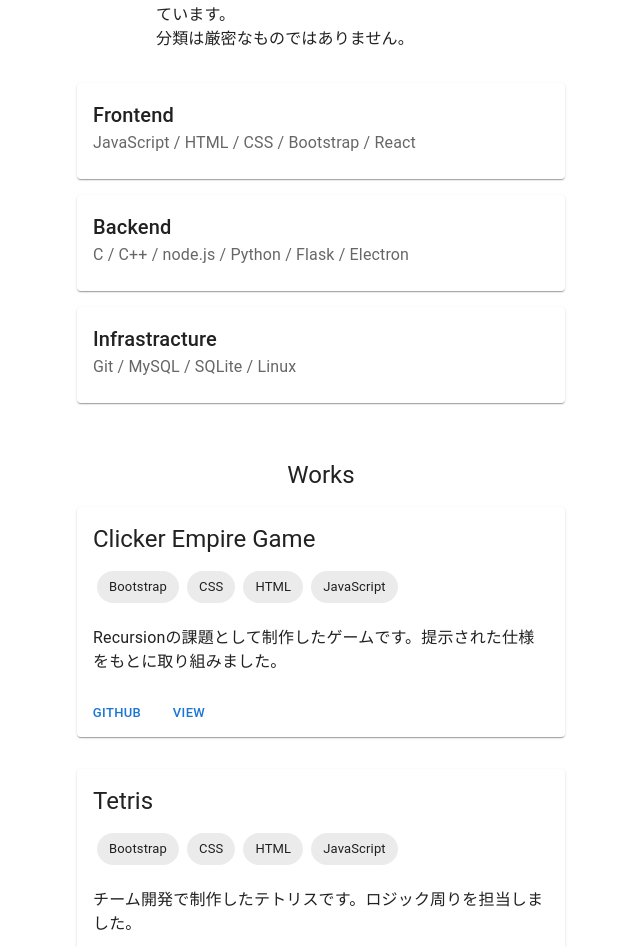
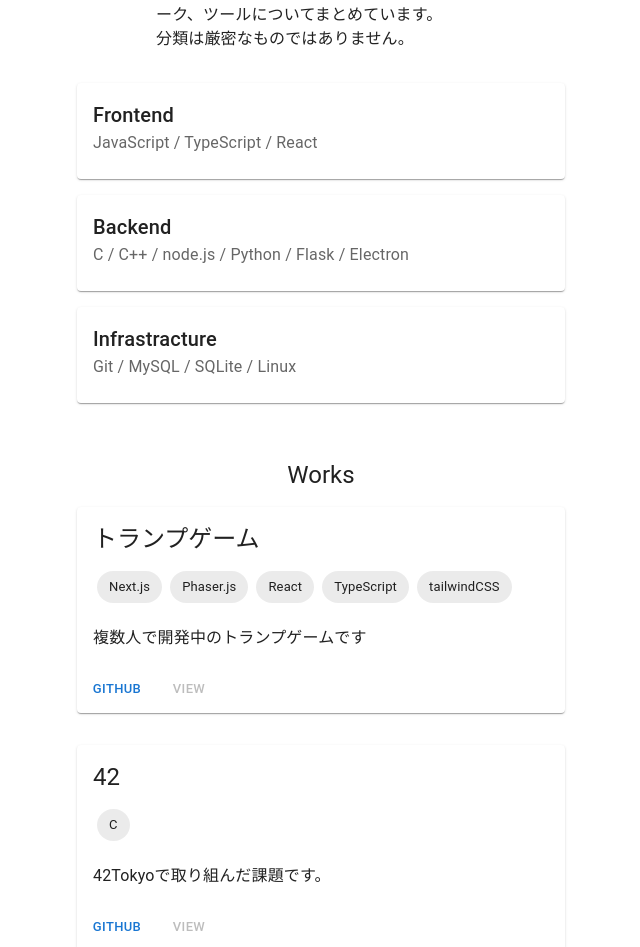
Before and after one commit to K4-R4/portfolio, a React (Create React App) app: page / in a window 1280 px wide. Shown: the part 683-1630 px from the top of the page, without its empty margins (319-959 px from the left). Built offline with nearby package versions, Linux system fonts and the light colour scheme.

Commit message:
docs/content: updated contents

```diff
--- a/src/components/About.tsx
+++ b/src/components/About.tsx
@@ -17,7 +17,7 @@ const About: React.FC = () => {
                             2023年5月から、<Link href={'https://42tokyo.jp/'} underline={'none'}>42Tokyo</Link>
                             に所属しています。<br/>
                             42TokyoのカリキュラムでC言語、競技プログラミングでc++、Webアプリケーションの制作で
-                            JavaScriptやPythonを使うことが多いです。
+                            JavaScriptやPythonを使います。最近はTypeScriptを使い始めました。
                         </Typography>
                     </Grid>
                 </Grid>
--- a/src/components/Skills.tsx
+++ b/src/components/Skills.tsx
@@ -9,7 +9,7 @@ interface SkillProps {
 const skillDetails: SkillProps[] = [
     {
         name: 'Frontend',
-        content: 'JavaScript / HTML / CSS / Bootstrap / React',
+        content: 'JavaScript / TypeScript / React'
     },
     {
         name: 'Backend',
@@ -50,7 +50,7 @@ const Skills: React.FC = () => {
                 <Grid container md={5} xs={12} display='flex' justifyContent='center' sx={{p: 1}}>
                     <Grid container md={9} xs={12} display='flex' justifyContent='center' sx={{p: 1}}>
                         <Typography variant='body1' sx={{p: 2}}>
-                            規模を問わず、開発で使用したことのある言語、フレームワーク、ツールについてまとめています。<br/>
+                            開発で使用したことのある言語、フレームワーク、ツールについてまとめています。<br/>
                             分類は厳密なものではありません。<br/>
                         </Typography>
                     </Grid>
--- a/src/components/Works.tsx
+++ b/src/components/Works.tsx
@@ -15,6 +15,20 @@ interface WorkProps {
 }
 
 const workDetails: WorkProps[] = [
+    {
+        title: 'トランプゲーム',
+        tech: ['TypeScript', 'Phaser.js', 'Next.js', 'React', 'tailwindCSS'],
+        description: '複数人で開発中のトランプゲームです',
+        repository: 'https://github.com/recursion-team-a/card-games.git',
+        url: ''
+    },
+    {
+        title: '42',
+        tech: ['C'],
+        description: '42Tokyoで取り組んだ課題です。',
+        repository: 'https://github.com/K4-R4/42.git',
+        url: ''
+    },
     {
         title: 'Clicker Empire Game',
         tech: ['JavaScript', 'HTML', 'CSS', 'Bootstrap'],
```
